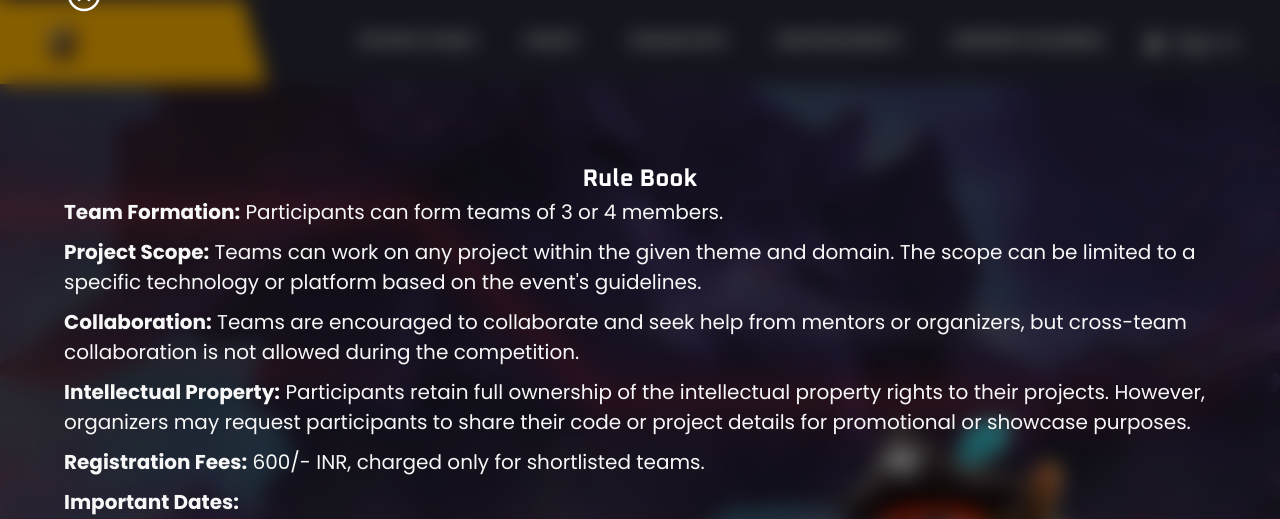
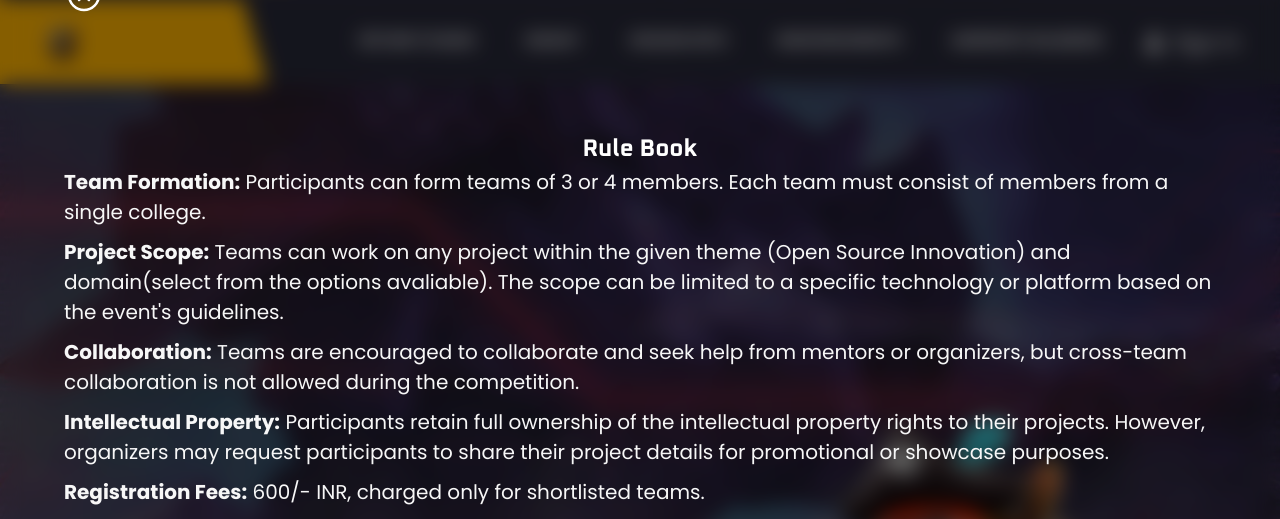
Before and after one commit to 9147/ClashOfCodes, a Django app: page / in a window 1280 px wide, after a click on "WARRIOR’S RULEBOOK". Shown: the part 87-606 px from the top of the page. Run offline with Django 5.2, Linux system fonts and the light colour scheme; data that the repository does not hold is empty; some libraries are stand-ins or nearby versions.

Commit message:
updated rulebook

```diff
--- a/MainApp/templates/base.html
+++ b/MainApp/templates/base.html
@@ -193,10 +193,10 @@
         <h2 class="popup-title">Rule Book</h2>
         <span class="rule-container">
         <span class="rule-body">
-      <p><strong>Team Formation:</strong> Participants can form teams of 3 or 4 members.</p>
-      <p><strong>Project Scope:</strong> Teams can work on any project within the given theme and domain. The scope can be limited to a specific technology or platform based on the event's guidelines.</p>
+          <p><strong>Team Formation:</strong> Participants can form teams of 3 or 4 members. Each team must consist of members from a single college.</p>
+      <p><strong>Project Scope:</strong> Teams can work on any project within the given theme (Open Source Innovation) and domain(select from the options avaliable). The scope can be limited to a specific technology or platform based on the event's guidelines.</p>
       <p><strong>Collaboration:</strong> Teams are encouraged to collaborate and seek help from mentors or organizers, but cross-team collaboration is not allowed during the competition.</p>
-      <p><strong>Intellectual Property:</strong> Participants retain full ownership of the intellectual property rights to their projects. However, organizers may request participants to share their code or project details for promotional or showcase purposes.</p>
+      <p><strong>Intellectual Property:</strong> Participants retain full ownership of the intellectual property rights to their projects. However, organizers may request participants to share their project details for promotional or showcase purposes.</p>
       <p><strong>Registration Fees:</strong> 600/- INR, charged only for shortlisted teams.</p>
       <p><strong>Important Dates:</strong></p>
       <ul>
```
